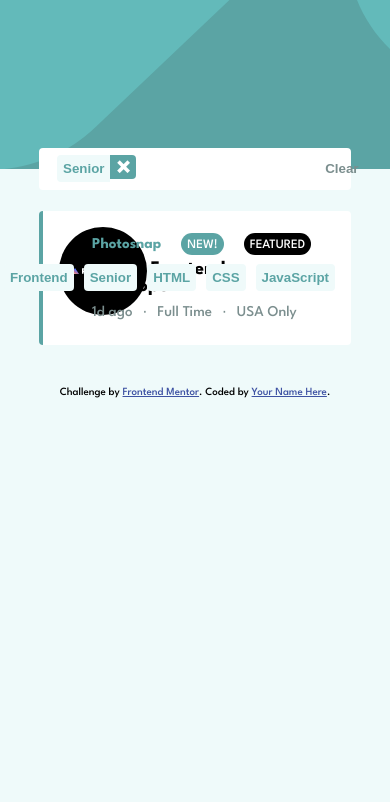
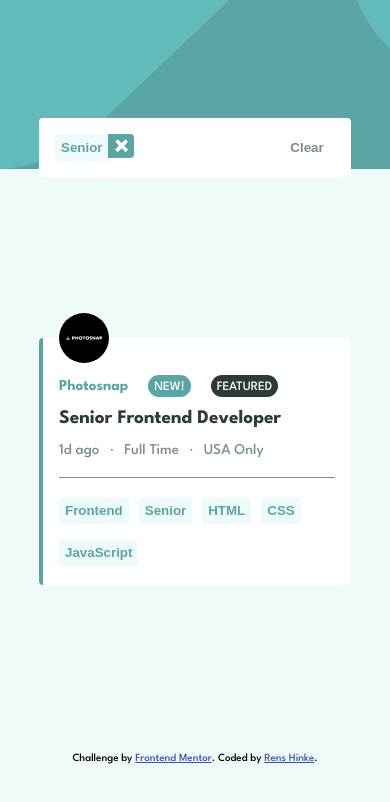
Before and after one commit to RensHinke/Job-Listings-With-Filtering, a plain HTML site: page static-job-listings-master/index.html in a window 390 px wide. Both pictures are taken after a click on the button "Senior". Drawn offline with nearby package versions, Linux system fonts and the light colour scheme.

Commit message:
Added styling for mobile

```diff
--- a/static-job-listings-master/index.html
+++ b/static-job-listings-master/index.html
@@ -32,7 +32,7 @@
   </main>
   <div class="attribution">
     Challenge by <a href="https://www.frontendmentor.io?ref=challenge" target="_blank">Frontend Mentor</a>.
-    Coded by <a href="#">Your Name Here</a>.
+    Coded by <a href="#">Rens Hinke</a>.
   </div>
   <script src="app.js"></script>
 </body>
--- a/static-job-listings-master/style.css
+++ b/static-job-listings-master/style.css
@@ -52,6 +52,7 @@ header {
 
 .filterbar-filters {
     display: flex;
+    flex-wrap: wrap;
     gap: 20px;
 }
 
@@ -76,6 +77,7 @@ main {
 .card {
     display: grid;
     grid-template-columns: 12% 48% 40%;
+    position: relative;
     padding: 16px;
     margin-block-start: 20px;
     margin-block-end: 20px;
@@ -114,11 +116,12 @@ main {
 }
 
 .card-tag-featured {
-    background-color: black;
+    background-color: var(--veryDarkCyan);
 }
 
 /* Middle part of card info */
 .card-info-position {
+    color: var(--veryDarkCyan);
     font-size: 1.2rem;
     font-weight: 700;
 }
@@ -197,5 +200,39 @@ main {
 }
 
 @media only screen and (max-width: 960px) {
+    main {
+        margin: 20vh auto;
+    }
 
+    .filterbar {
+        display: grid;
+        grid-template-columns: 80% 1fr;
+        height: fit-content;
+        top: 70%;
+        padding: 16px;
+    }
+
+    .card {
+        grid-template-columns: none;
+        grid-template-rows: 10% 1fr 1fr;
+        margin-block-start: 40px;
+        margin-block-end: 40px;
+    }
+
+    .card img {
+        height: 50px;
+        margin-top: calc(-16px - 25px); /*padding and height / 2 */
+    }
+
+    .card-info {
+        gap: 10px;
+        padding-bottom: 16px;
+        border-bottom: 1px solid var(--darkCyan);
+    }
+
+    .card-categories {
+        padding-top: 16px;
+        justify-content: left;
+        flex-wrap: wrap;
+    }
 }
```
